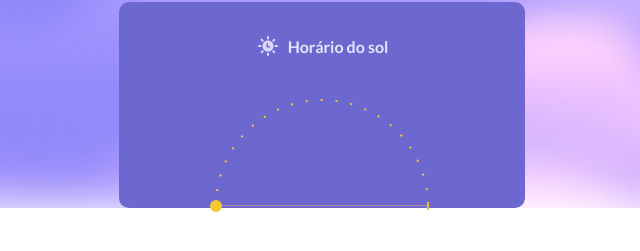
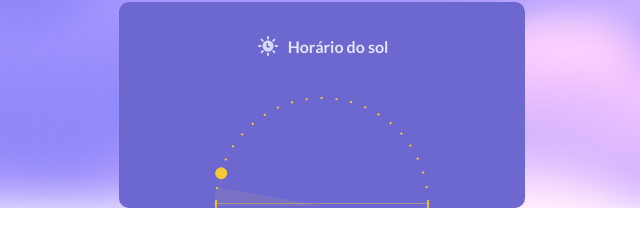
Before and after one commit to pedrovpdias/rocketseat-boraCodar, a plain HTML site: page 10/index.html in a window 1280 px wide. Shown: the part 651-902 px from the top of the page, 318-958 px from the left. Drawn offline with Linux system fonts and the light colour scheme.

Commit message:
Add sun chart style

```diff
--- a/10/assets/css/style.css
+++ b/10/assets/css/style.css
@@ -204,6 +204,7 @@ h2.title {
 }
 
 .sun-time .sun-chart-wrapper .sun-chart {
+    --pos-x: 10;
     margin: auto;
     width: 21.6rem;
     height: 21.6rem;
@@ -222,5 +223,36 @@ h2.title {
     top: 50%;
     left: 50%;
     margin: -0.6rem;
-    transform: rotate(-180deg) translate(10.6rem);
+    transform: rotate(calc( 1deg * ( ( ( 100 - var(--pos-x) ) / -100 ) * 180 ) )) translate(10.6rem);
 }
+
+.sun-time .sun-chart-wrapper .sun-chart .chart {
+    width: 21.6rem;
+    height: 10.8rem;
+    overflow: hidden;
+}
+
+.sun-time .sun-chart-wrapper .sun-chart .chart img {
+    position: absolute;
+    top: -1%;
+    left: 0;
+}
+
+.sun-time .sun-chart-wrapper .sun-chart .chart::before {
+    content: '';
+    width: 21.6rem;
+    height: 21.6rem;
+
+    display: block;
+    border: none;
+    border-radius: 50%;
+    background: linear-gradient(
+        rgba(251, 219, 96, 0.2) 0%,
+        rgba(251, 219, 96, 0) 101.89%
+    );
+
+    --mask: linear-gradient(0deg, white 50%, transparent 0%);
+    -webkit-mask: var(--mask);
+    mask: var(--mask);
+    rotate: 10deg;
+}
```
